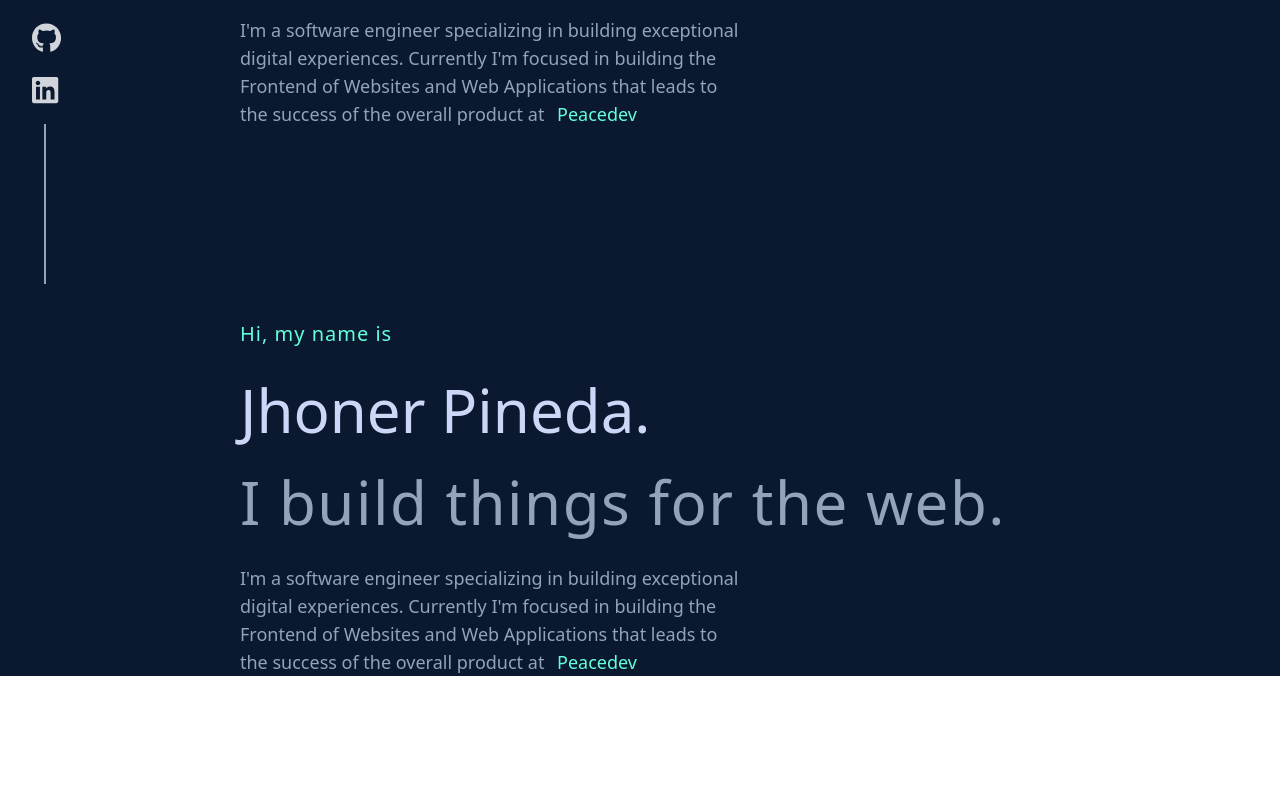
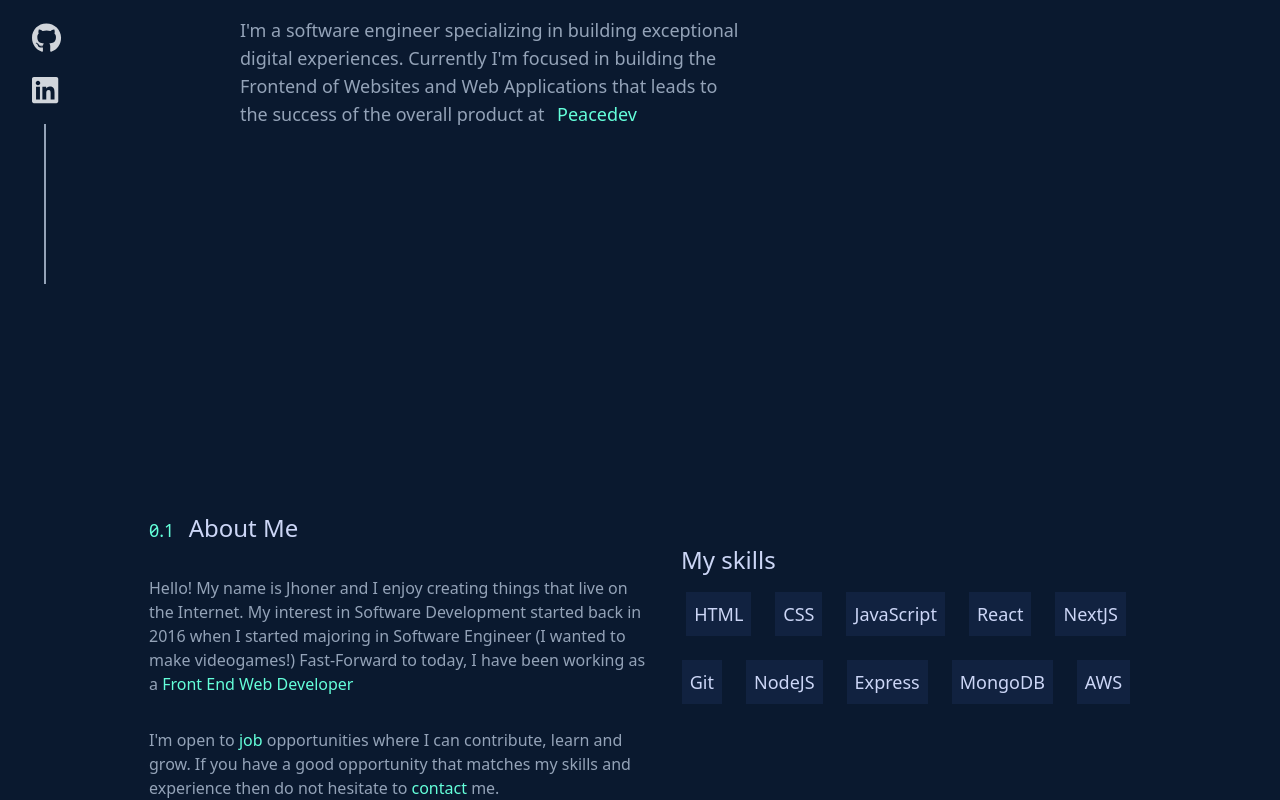
Before and after one commit to Zeroluffs/my-portafolio, a Next.js app: page / in a window 1280 px wide. Shown: the part 516-1316 px from the top of the page. Before the commit the page ends 1192 px from the top, so only its background shows below. Built offline with nearby package versions, Linux system fonts and the light colour scheme.

Commit message:
about section

```diff
--- a/components/about/About.tsx
+++ b/components/about/About.tsx
@@ -1,23 +1,31 @@
+import { Skills } from "./Skills";
+
 export function About() {
   return (
     <section id="about">
-      <div className="flex flex-col w-[800px] mx-auto mt-48">
-        <p className="mb-8 text-xl font-thin tracking-wider text-leaf">
-          Hi, my name is
-        </p>
-        <p className="mb-8 font-sans text-6xl text-lightState">
-          {" "}
-          Jhoner Pineda.
-        </p>
-        <p className="mb-8 font-sans text-6xl tracking-wide text-slate-400">
-          I build things for the web.
-        </p>
-        <p className="font-sans text-lg text-slate-400 w-[500px]">
-          I&apos;m a software engineer specializing in building exceptional
-          digital experiences. Currently I&apos;m focused in building the
-          Frontend of Websites and Web Applications that leads to the success of
-          the overall product at <span className="ml-2 text-leaf">Peacedev</span>
-        </p>
+      <div className="flex flex-row justify-center">
+        <div className="flex flex-col w-[500px]  mt-96  ">
+          <p className="font-sans text-2xl text-lightState ">
+            <span className="mr-2 text-lg slashed-zero text-leaf">0.1</span>{" "}
+            About Me
+          </p>
+          <p className="mt-8 font-sans text-slate-400 w-[500px]">
+            Hello! My name is Jhoner and I enjoy creating things that live on
+            the Internet. My interest in Software Development started back in
+            2016 when I started majoring in Software Engineer (I wanted to make
+            videogames!) Fast-Forward to today, I have been working as a{" "}
+            <span className="text-leaf"> Front End Web Developer </span>
+          </p>
+          <p className="mt-8 font-sans text-slate-400 w-[500px]">
+            I&apos;m open to <span className="text-leaf"> job</span>{" "}
+            opportunities where I can contribute, learn and grow. If you have a
+            good opportunity that matches my skills and experience then do not
+            hesitate to <span className="text-leaf">contact</span> me.
+          </p>
+        </div>
+        <div className=" mt-96">
+          <Skills />
+        </div>
       </div>
     </section>
   );
--- /dev/null
+++ b/components/about/Skills.tsx
@@ -0,0 +1,40 @@
+const mySkills = [
+  "HTML",
+  "CSS",
+  "JavaScript",
+  "React",
+  "NextJS",
+  "Git",
+  "NodeJS",
+  "Express",
+  "MongoDB",
+  "AWS",
+];
+
+interface SkillListType {
+  skillName: string;
+}
+export function Skills() {
+  return (
+    <div className="mt-8 ml-8">
+      <p className="font-sans text-2xl text-lightState ">My skills</p>
+      <div className="flex flex-row justify-center gap-6  w-[450px] flex-wrap mt-4">
+        {mySkills.map((skill, index) => {
+          return (
+            <div key={index}>
+              <SkillsList skillName={skill} />
+            </div>
+          );
+        })}
+      </div>
+    </div>
+  );
+}
+
+function SkillsList({ skillName }: SkillListType) {
+  return (
+    <div className="bg-lightNavy ">
+      <p className="px-2 py-2 font-sans text-lg text-lightState">{skillName}</p>
+    </div>
+  );
+}
--- a/tailwind.config.js
+++ b/tailwind.config.js
@@ -10,6 +10,7 @@ module.exports = {
         midnight: "#0a192f",
         leaf: "#64ffda",
         lightState: "#ccd6f6",
+        lightNavy: "#112240",
       },
     },
   },
```
